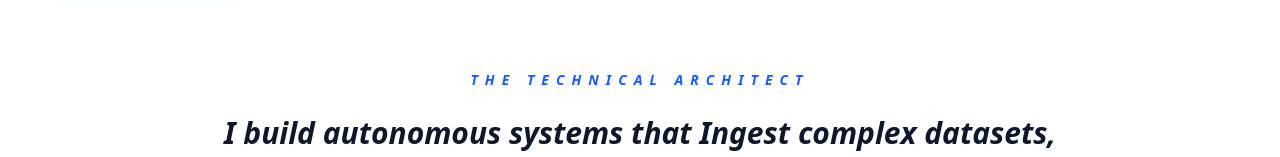
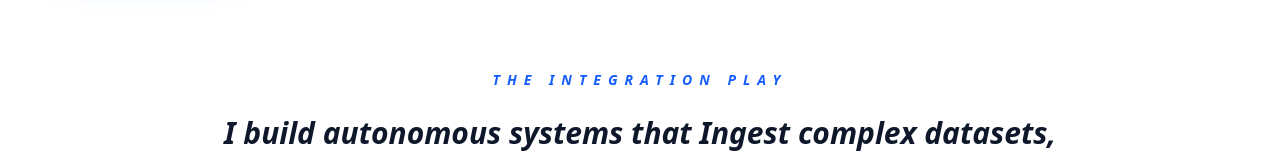
Before and after one commit to bombayway-png/portfolio-2026, a Next.js app: page / in a window 1280 px wide. Shown: the part 765-922 px from the top of the page. Built offline with nearby package versions, Linux system fonts and the light colour scheme.

Commit message:
Update page.tsx

```diff
--- a/app/page.tsx
+++ b/app/page.tsx
@@ -4,7 +4,7 @@ import React, { useState } from 'react';
 import Image from 'next/image';
 import { motion, AnimatePresence } from 'framer-motion';
 import {
-  ShieldCheck, X, Database, Linkedin, Code2, Workflow, Sparkles, LayoutDashboard, Server, Bot
+  ShieldCheck, X, Database, Linkedin, Code2, Workflow, LayoutDashboard, Server, Bot
 } from 'lucide-react';
 
 type FilterState = 'intake' | null;
@@ -60,7 +60,7 @@ export default function Home() {
 
       <main className="max-w-7xl mx-auto px-6 md:px-12 pt-32 md:pt-48 pb-24">
 
-        {/* --- 1. HERO SECTION: FULL-STACK ARCHITECT --- */}
+        {/* --- 1. HERO SECTION: THE BUILDER NARRATIVE --- */}
         <section className="flex flex-col md:flex-row gap-12 md:gap-16 items-center mb-16 md:mb-24 text-center md:text-left">
           <div className="flex-1 order-2 md:order-1">
             <h1 className="text-5xl md:text-7xl font-black tracking-tighter leading-[0.9] mb-8 italic uppercase text-slate-900">
@@ -86,10 +86,10 @@ export default function Home() {
           </div>
         </section>
 
-        {/* --- 2. THE INTEGRATION PLAY --- */}
+        {/* --- 2. THE INTEGRATION TRIAD --- */}
         <section className="mb-24 md:mb-40 text-center md:text-left">
            <div className="max-w-4xl mx-auto mb-16">
-             <h2 className="text-sm font-black uppercase tracking-[0.5em] text-blue-600 mb-6 italic text-center">The Technical Architect</h2>
+             <h2 className="text-sm font-black uppercase tracking-[0.5em] text-blue-600 mb-6 italic text-center">The Integration Play</h2>
              <p className="text-2xl md:text-3xl font-black italic text-slate-900 leading-tight mb-6 text-center text-balance">
                I build autonomous systems that <strong>Ingest</strong> complex datasets, <strong>Synthesize</strong> intent, and <strong>Execute</strong> multi-step objectives.
              </p>
@@ -101,7 +101,7 @@ export default function Home() {
            </div>
         </section>
 
-        {/* --- 3. SERVICE PILLARS --- */}
+        {/* --- 3. SERVICE PILLARS (FRONTEND, BACKEND, AI) --- */}
         <ServicePillarSection
           title="Pillar 1: App & Web Development"
           pitch="I engineer reactive, high-performance frontends."
@@ -130,7 +130,7 @@ export default function Home() {
           visualColor="text-slate-400"
         />
 
-        {/* --- 4. THE AUDIT OFFER --- */}
+        {/* --- 4. THE AUDIT CONVERSION OFFER --- */}
         <section className="bg-blue-600 rounded-[3rem] p-12 md:p-20 text-center text-white mb-24 shadow-2xl">
           <h2 className="text-4xl md:text-6xl font-black italic uppercase tracking-tighter mb-8">
             Free &quot;Human-in-the-Loop&quot; Audit
@@ -174,7 +174,7 @@ export default function Home() {
   );
 }
 
-// --- Sub-Components ---
+// --- Internal UI Components ---
 
 function TriadCard({ icon: Icon, title, desc, color }: TriadProps) {
   return (
```
